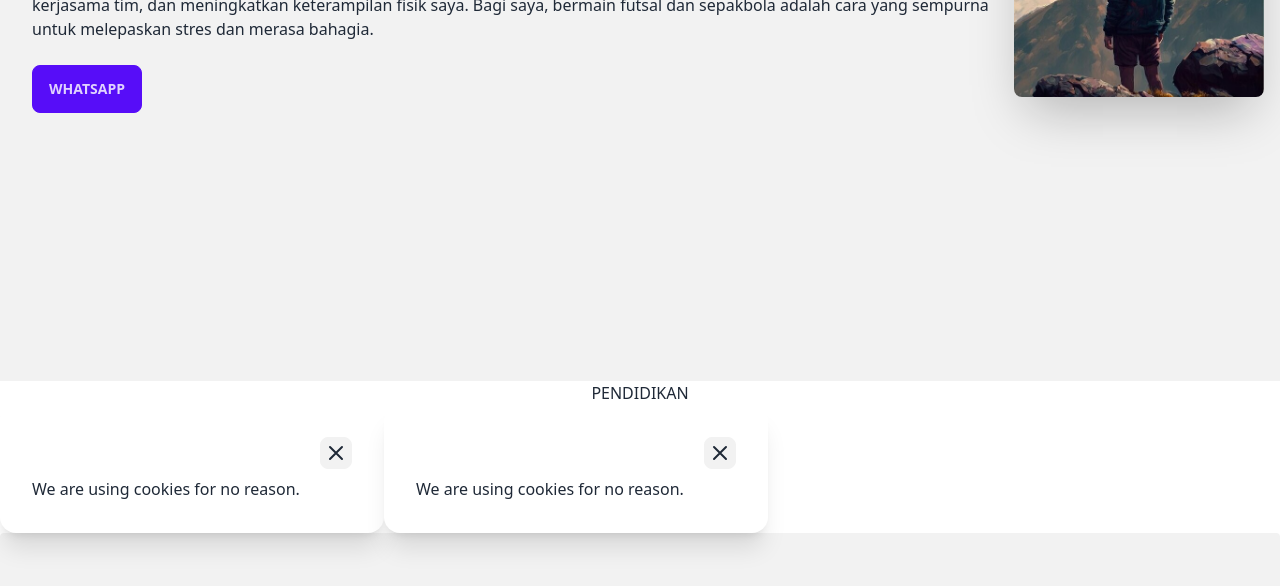
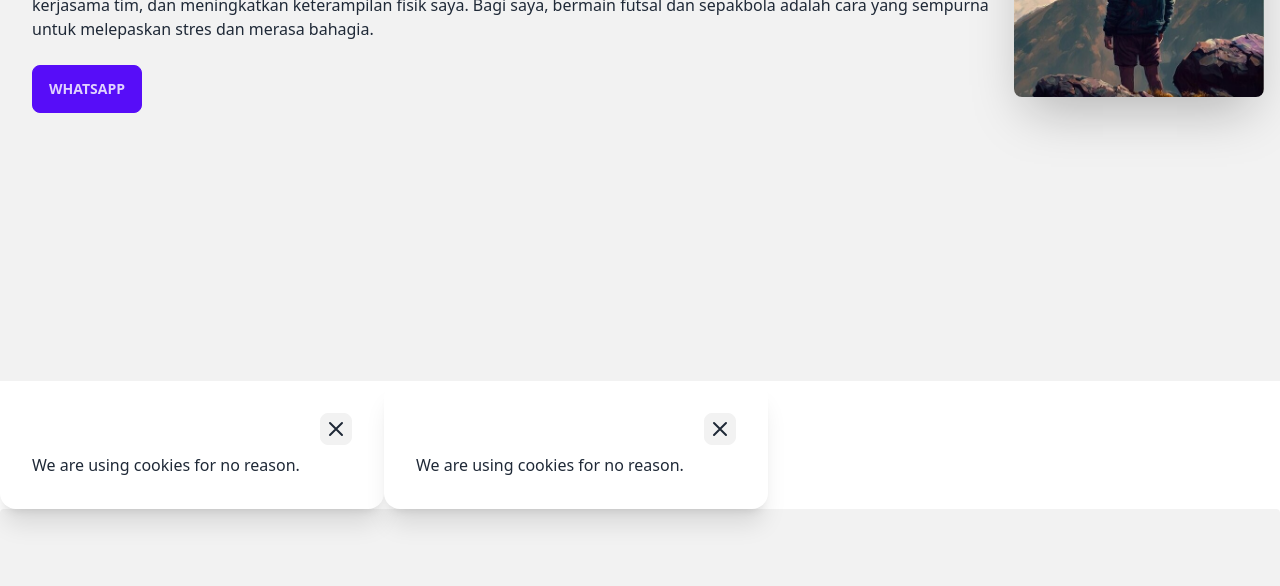
Before and after one commit to aknafff07/Profil, a plain HTML site: page index.html in a window 1280 px wide. Shown: the part 2019-2605 px from the top of the page. Drawn offline with nearby package versions, Linux system fonts and the light colour scheme.

Commit message:
Update index.html

```diff
--- a/index.html
+++ b/index.html
@@ -57,10 +57,8 @@
       </div>
     </div>
 
-    <div><center><h2>PENDIDIKAN</h2></center></div>
-
-    <div class="flex">
-    <div class="card w-96 bg-base-100 shadow-xl">
+    <div class="hero flex w-full">
+    <div class="card w-96 bg-base200 shadow-xl">
       <div class="card-body">
         <div class="card-actions justify-end">
           <button class="btn btn-square btn-sm">
```
